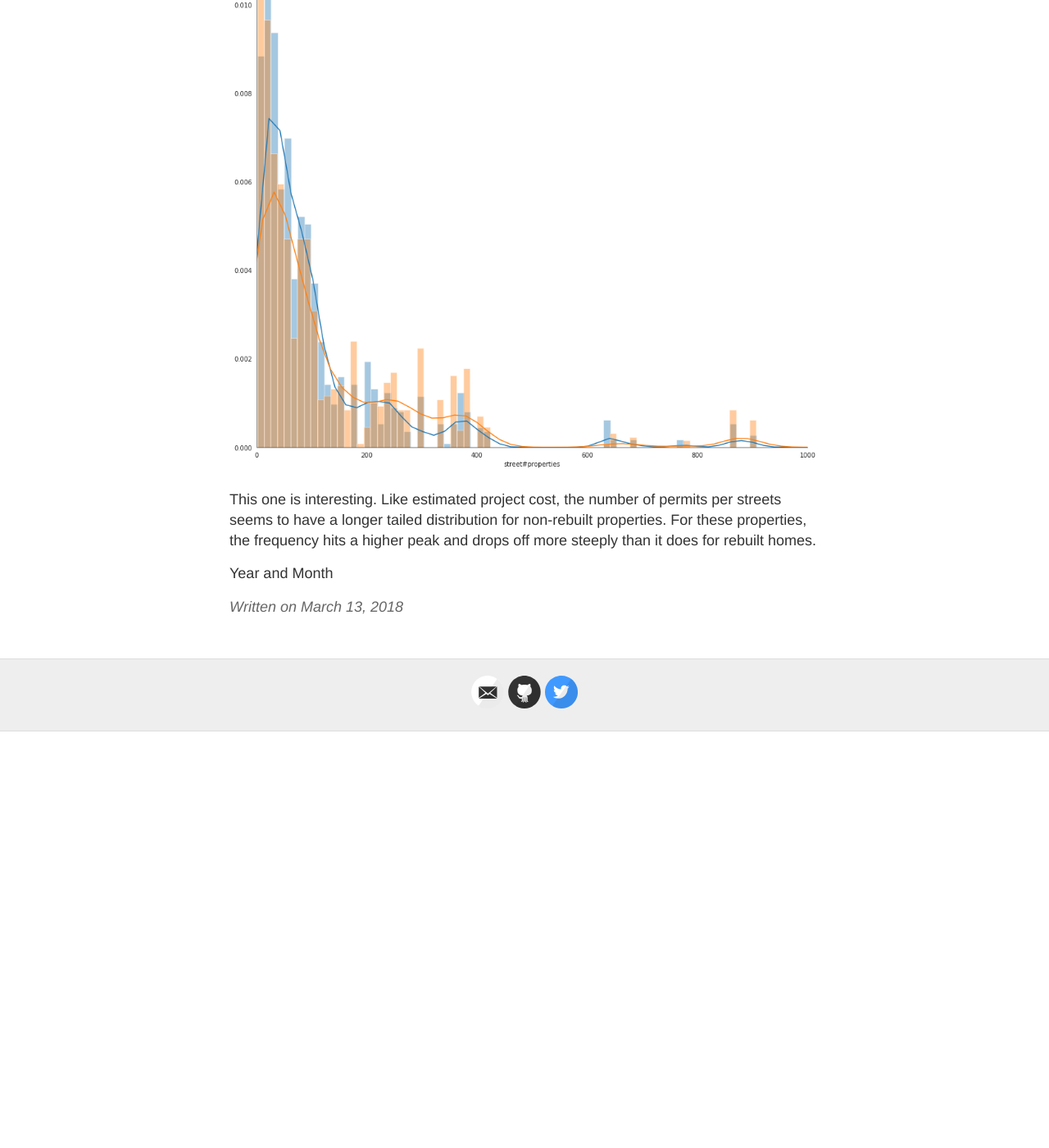
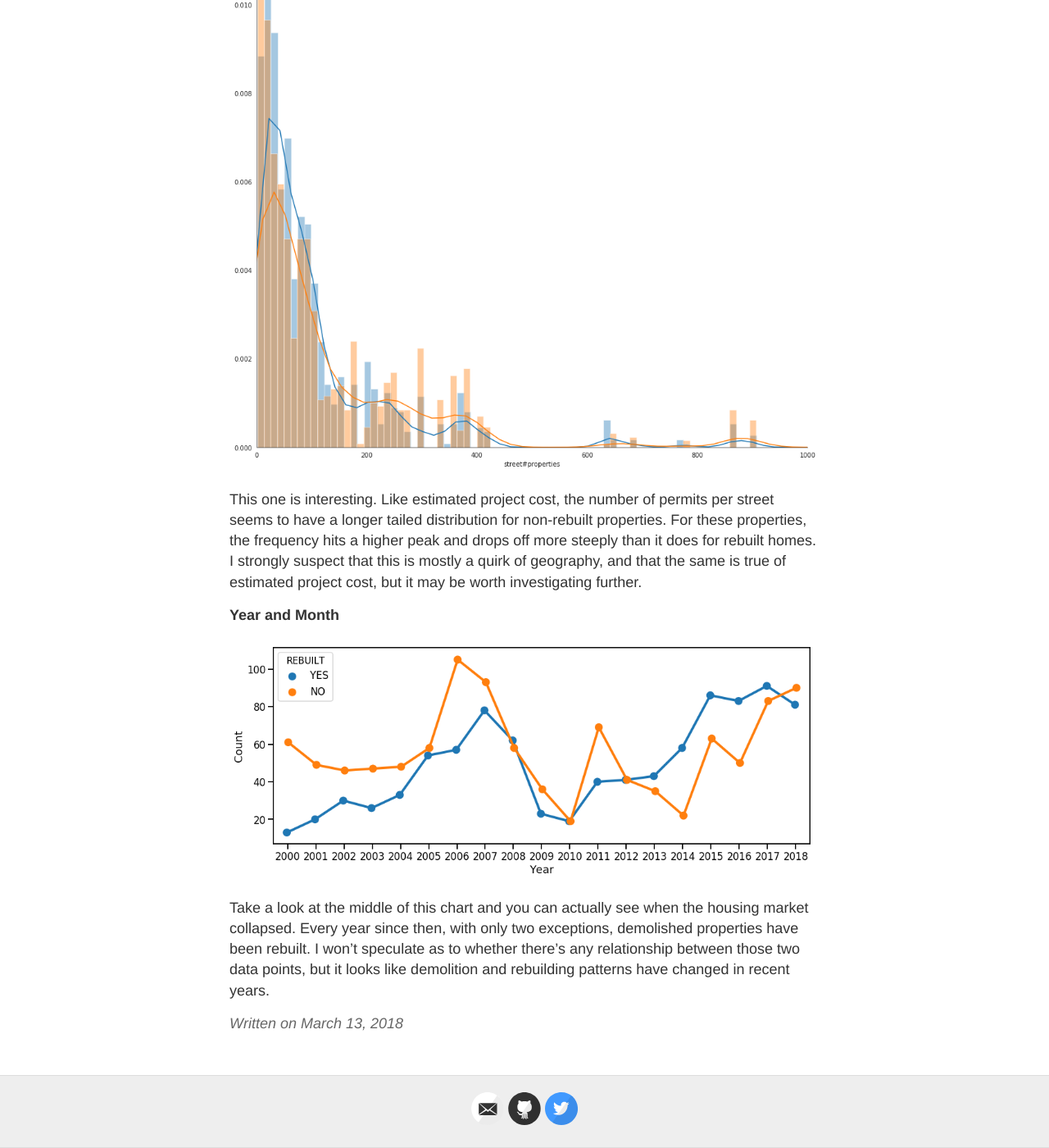
Before and after one commit to raleighquantified/raleighquantified.github.io, a Jekyll site: the page built from _posts/2018-3-13-machine-learning-demolition.md, in a window 1280 px wide and 1400 px high, scrolled down 6506 px. Shown: the whole window at 82% size. Built offline with Jekyll 4.4.1, drawn with Linux system fonts in a browser that asks for light colours; before the commit the page ends 7398 px from its top, so only the background shows below that.

Commit message:
Update 2018-3-13-machine-learning-demolition.md

```diff
--- a/_posts/2018-3-13-machine-learning-demolition.md
+++ b/_posts/2018-3-13-machine-learning-demolition.md
@@ -88,6 +88,11 @@ The average number of crimes per street was about three times as high for unrepl
 ![_top100.yml]({{ site.baseurl }}/images/numberofproperties.png)
 
 
-This one is interesting. Like estimated project cost, the number of permits per streets seems to have a longer tailed distribution for non-rebuilt properties. For these properties, the frequency hits a higher peak and drops off more steeply than it does for rebuilt homes.
+This one is interesting. Like estimated project cost, the number of permits per street seems to have a longer tailed distribution for non-rebuilt properties. For these properties, the frequency hits a higher peak and drops off more steeply than it does for rebuilt homes. I strongly suspect that this is mostly a quirk of geography, and that the same is true of estimated project cost, but it may be worth investigating further.
 
-Year and Month
+
+**Year and Month**
+
+![_top100.yml]({{ site.baseurl }}/images/rebuilt_timeline2.png)
+
+Take a look at the middle of this chart and you can actually see when the housing market collapsed. Every year since then, with only two exceptions, demolished properties have been rebuilt. I won't speculate as to whether there's any relationship between those two data points, but it looks like demolition and rebuilding patterns have changed in recent years.
```
